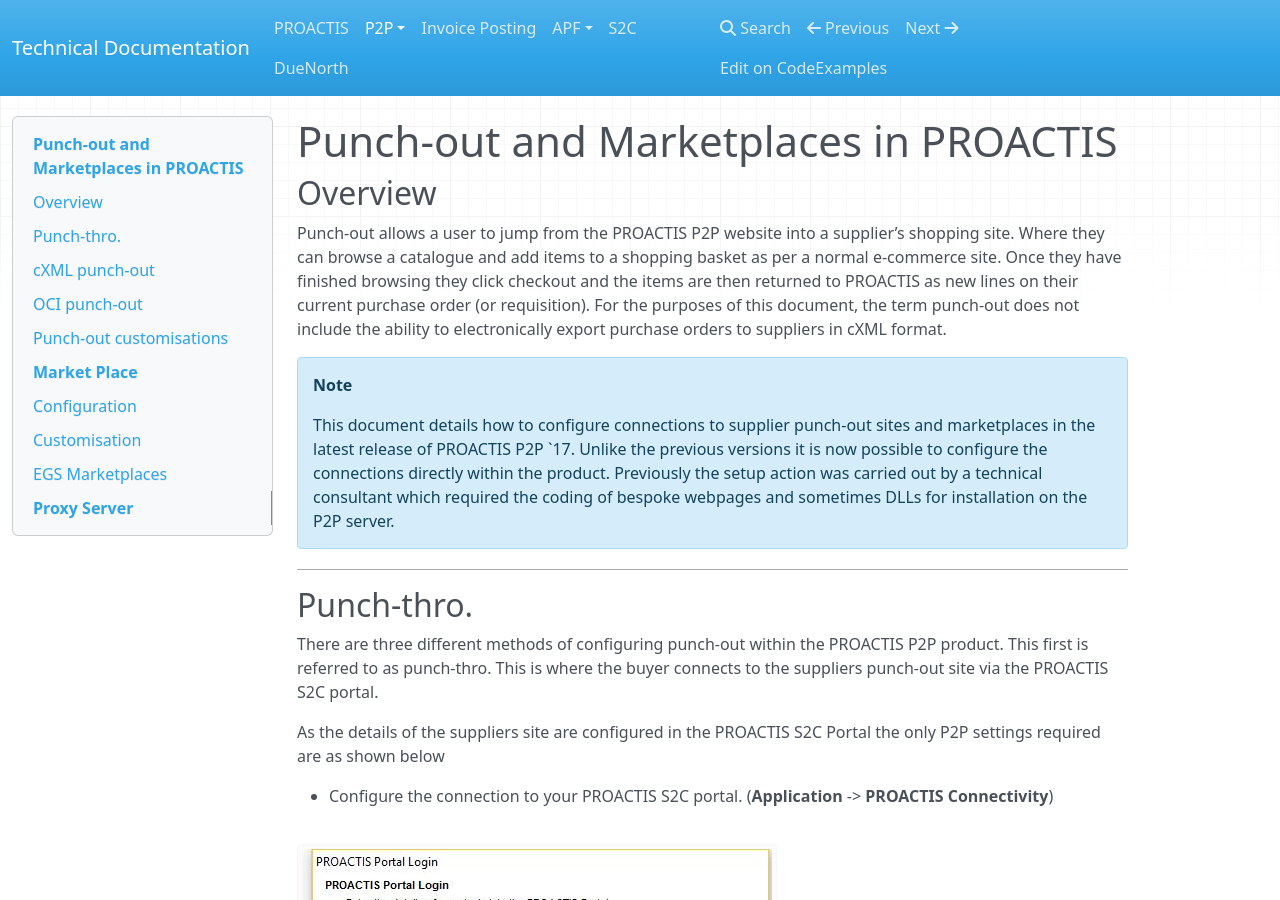
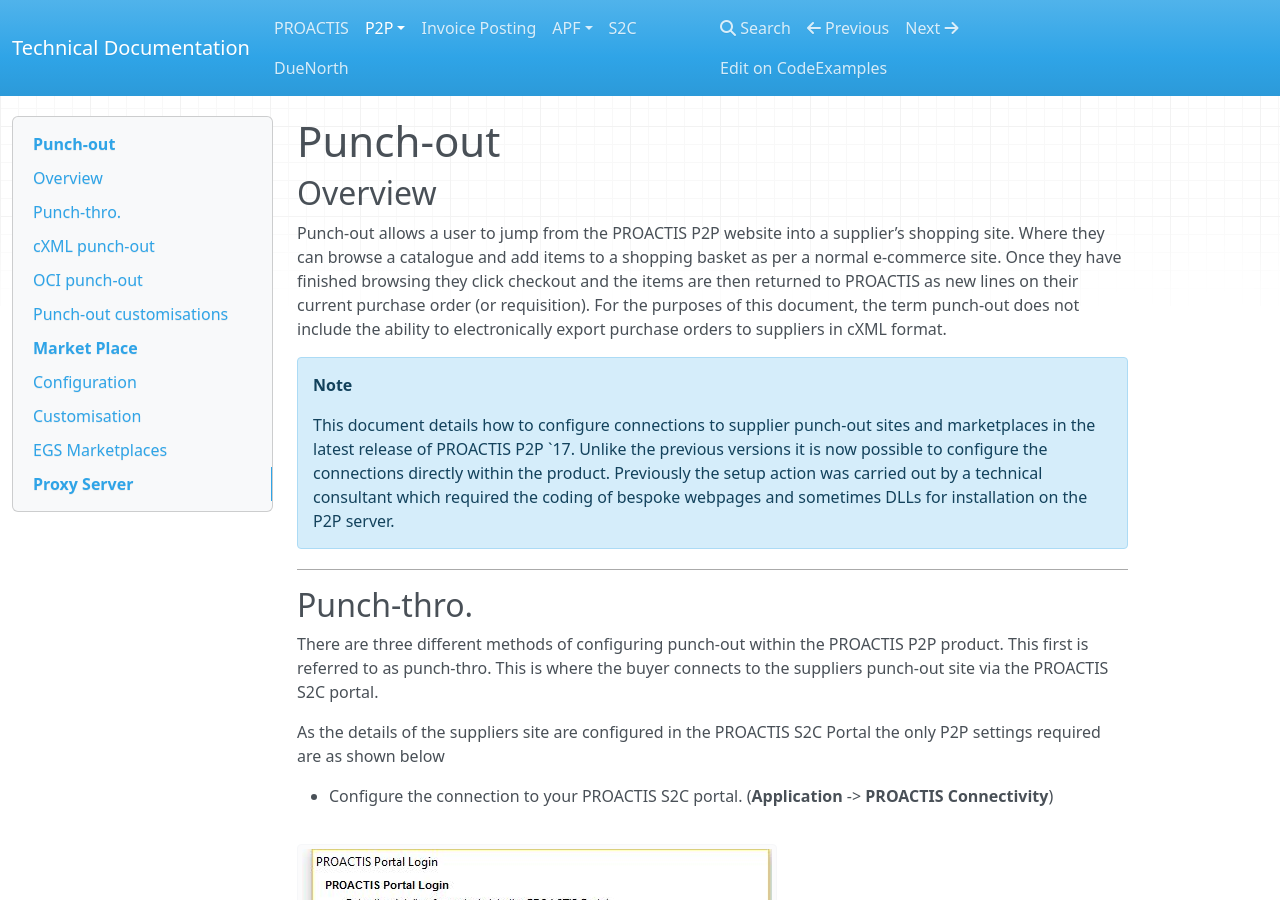
Before and after one commit to proactis-documentation/documentation-source, an MkDocs documentation site: the page built from docs/p2p/punchout.md, in a window 1280 px wide and 900 px high. Built offline with MkDocs 1.6.1, drawn with Linux system fonts in a browser that asks for light colours; nearby versions of some CDN libraries; old or Windows-style settings are respelled for this version of MkDocs.

Commit message:
PUNCHOUT

```diff
--- a/docs/p2p/punchout.md
+++ b/docs/p2p/punchout.md
@@ -1,4 +1,4 @@
-# Punch-out and Marketplaces in PROACTIS
+# Punch-out
 
 ## Overview
 Punch-out allows a user to jump from the PROACTIS P2P website into a supplier’s shopping site.  Where they can browse a catalogue and add items to a shopping basket as per a normal e-commerce site.  Once they have finished browsing they click checkout and the items are then returned to PROACTIS as new lines on their current purchase order (or requisition).
```
Also changed, not shown: 1 other file.
